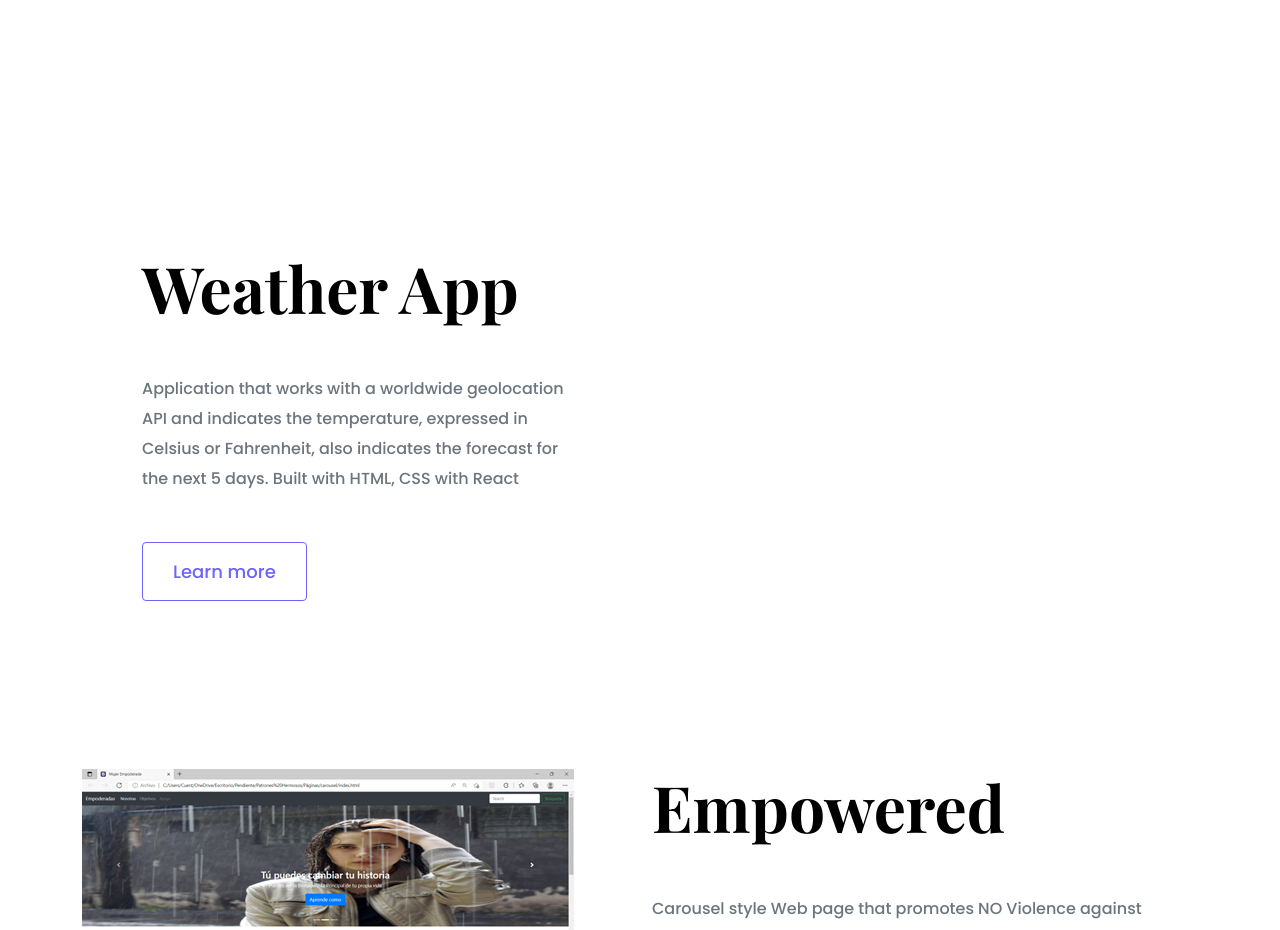
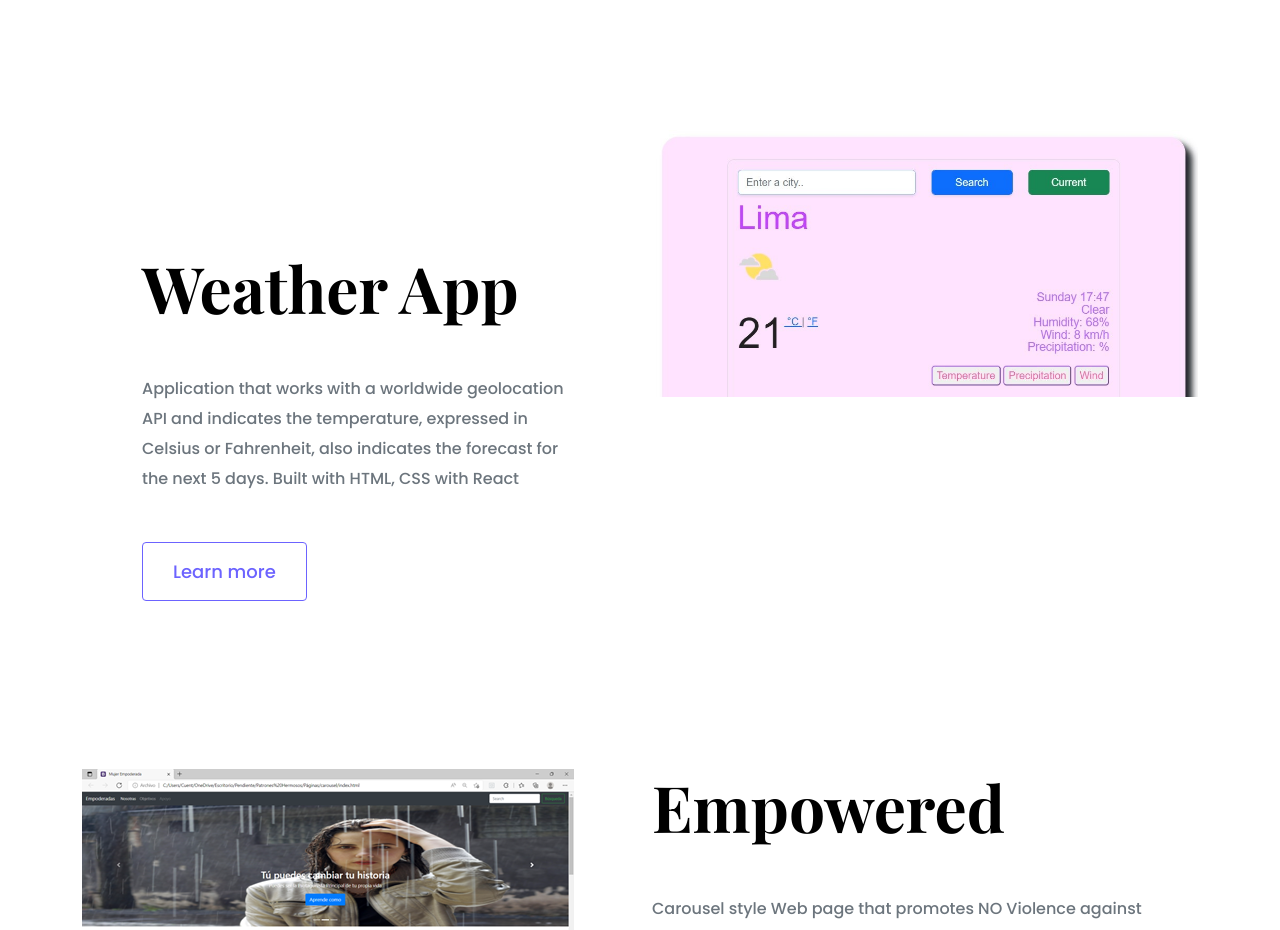
Before and after one commit to DiMeCaCe/about, a plain HTML site: page index.html in a window 1280 px wide. Shown: the part 1380-2310 px from the top of the page. Drawn offline with nearby package versions, Linux system fonts and the light colour scheme.

Commit message:
Update index.html

```diff
--- a/index.html
+++ b/index.html
@@ -98,7 +98,7 @@
           </div>
         </div>
         <div class="col d-none d-lg-block">
-          <img src="images/weather.jpg" class="img-fluid" alt="" />
+          <img src="weather.jpg" class="img-fluid" alt="" />
         </div>
       </div>
       <div class="row">
```
